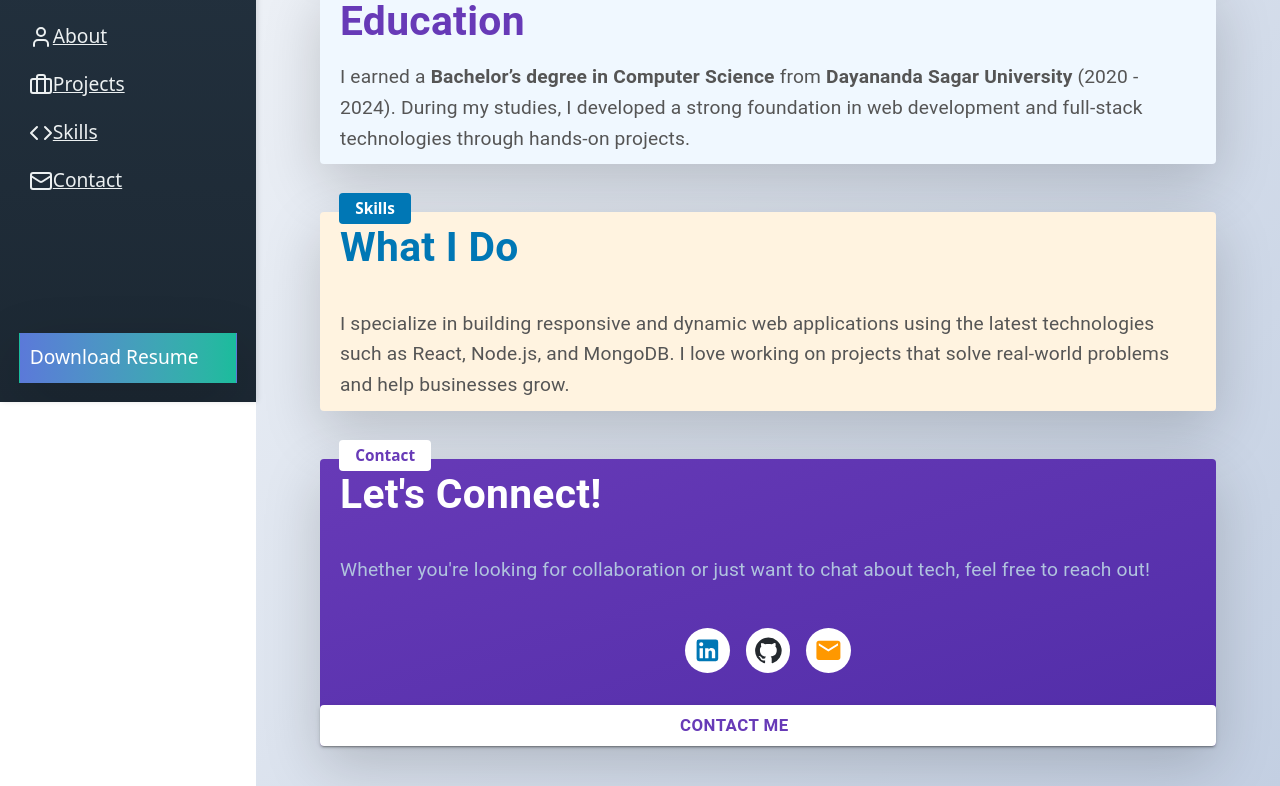
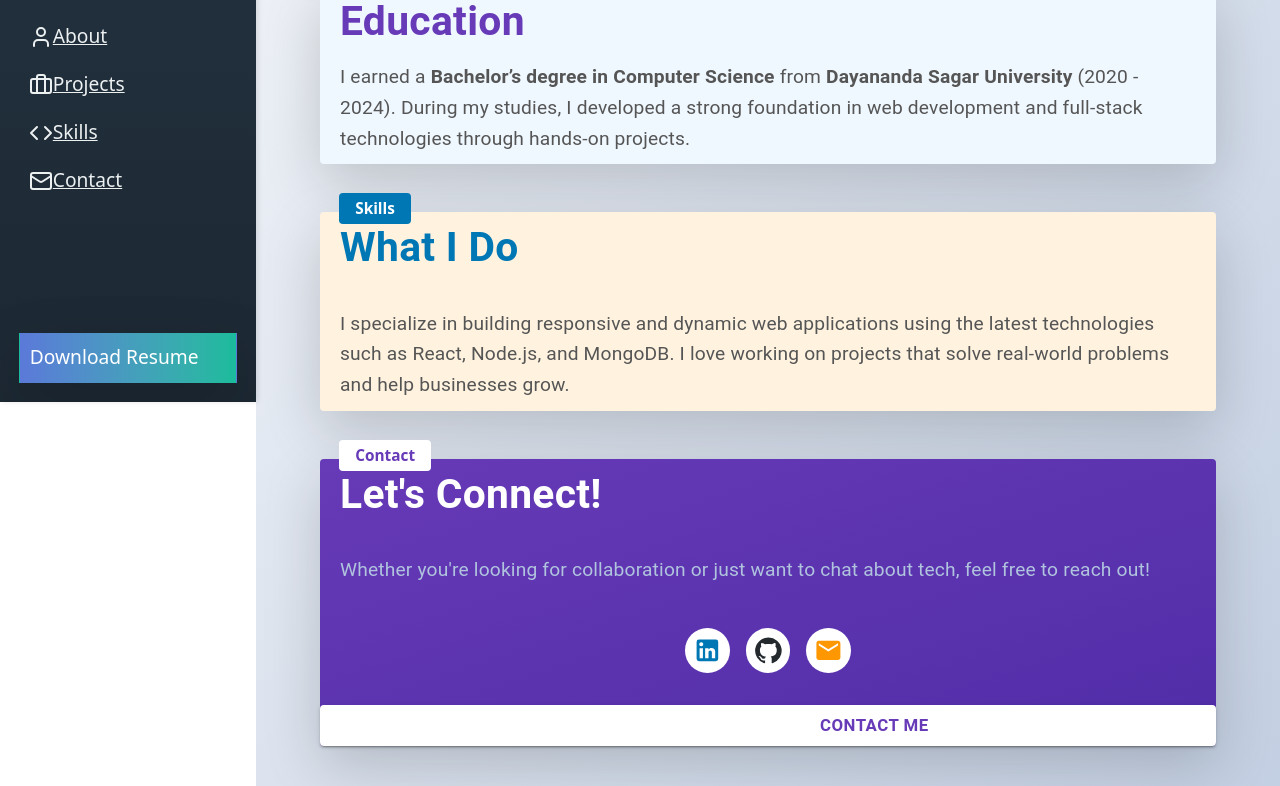
Before and after one commit to Neeraj0906/Portfolio-WEB, a React (Vite) app: page /#/ in a window 1280 px wide. Shown: the part 398-1184 px from the top of the page. Built offline with nearby package versions, Linux system fonts and the light colour scheme.

Commit message:
31 commit

```diff
--- a/src/components/About.jsx
+++ b/src/components/About.jsx
@@ -316,7 +316,7 @@ const About = () => {
                     fontWeight: 'bold',
                     display: 'block',
                     margin: '0 auto',
-                    paddingLeft:"360px"
+                    paddingLeft:"500px"
                   }}
                 >
                   Contact Me
```
